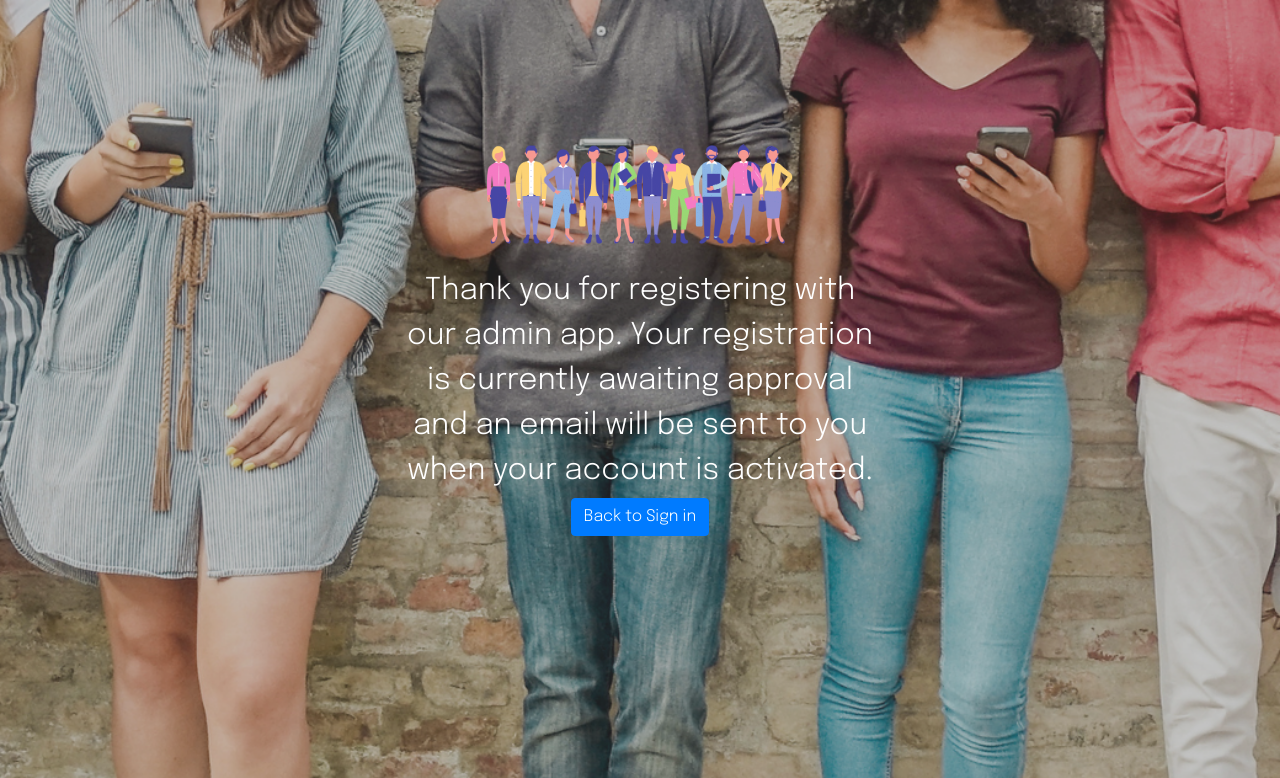
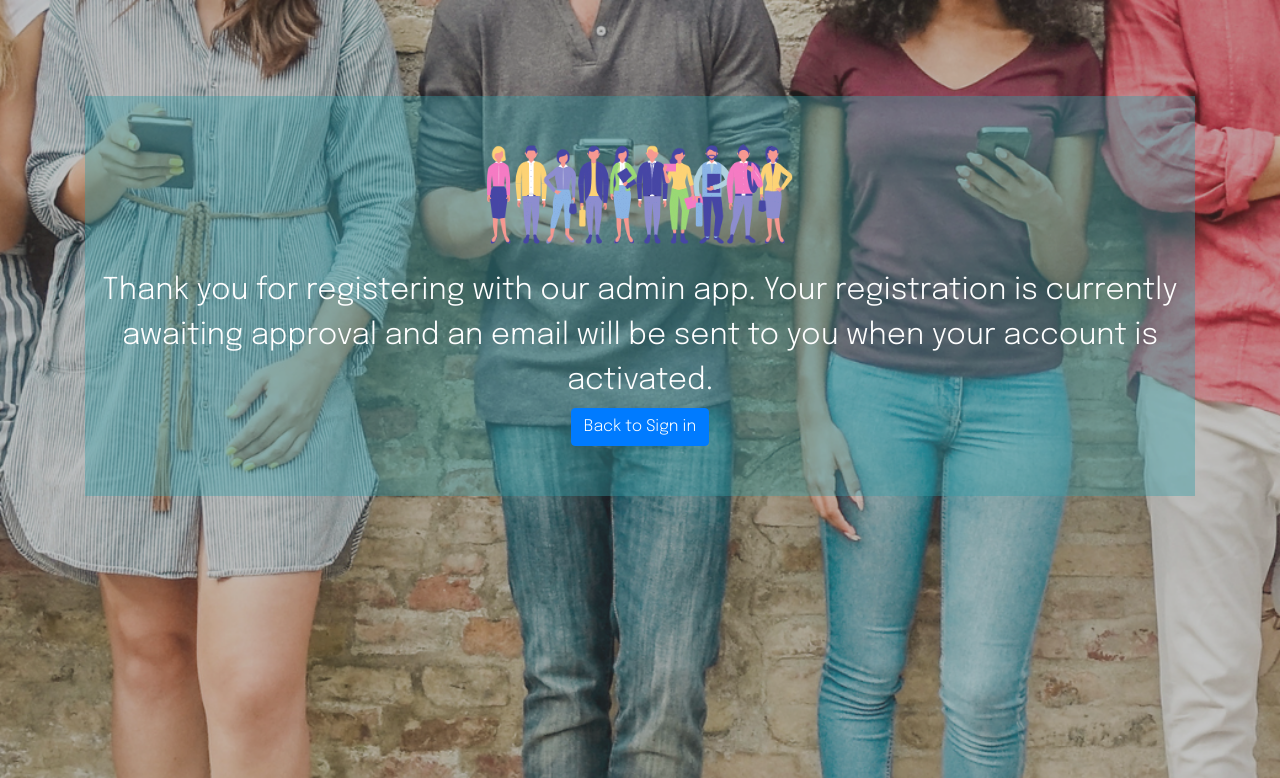
Before and after one commit to LuyandaLM/lifechoices-admin, a Django app: page /user/registration-confirmation/ in a window 1280 px wide. Shown: the top 778 px of the page. Run offline with Django 3.2, Linux system fonts and the light colour scheme; some libraries are stand-ins or nearby versions.

Commit message:
look and feel

```diff
--- a/templates/registration_confirmation.html
+++ b/templates/registration_confirmation.html
@@ -1,15 +1,15 @@
 {% extends 'login_base.html'%}
 {% load static %}
 {%block content %}
-		<div class="container pt-5">
-			<div class="row text-center">
+		<div class="container">
+			<div class="row text-center py-5" style="background-color: rgba(50, 158, 168, 0.4);">
 				<div class="col-md-12">
 					<img class="regcimg" src="{% static 'Img/regcomp.png' %}" alt="Register Complete"  style="height: 100px;"/>
 				</div>
 				<div class="col-md-12 pt-4">
 					<span style="font-size: 30px;">
-						Thank you for registering with<br/> our admin app. Your registration <br/>is
-						currently awaiting approval<br/> and an email will be sent to you<br/> when
+						Thank you for registering with our admin app. Your registration is
+						currently awaiting approval and an email will be sent to you when
 						your account is activated.
 					</span>
                     <div class="col-md-12 pt-4">
```
